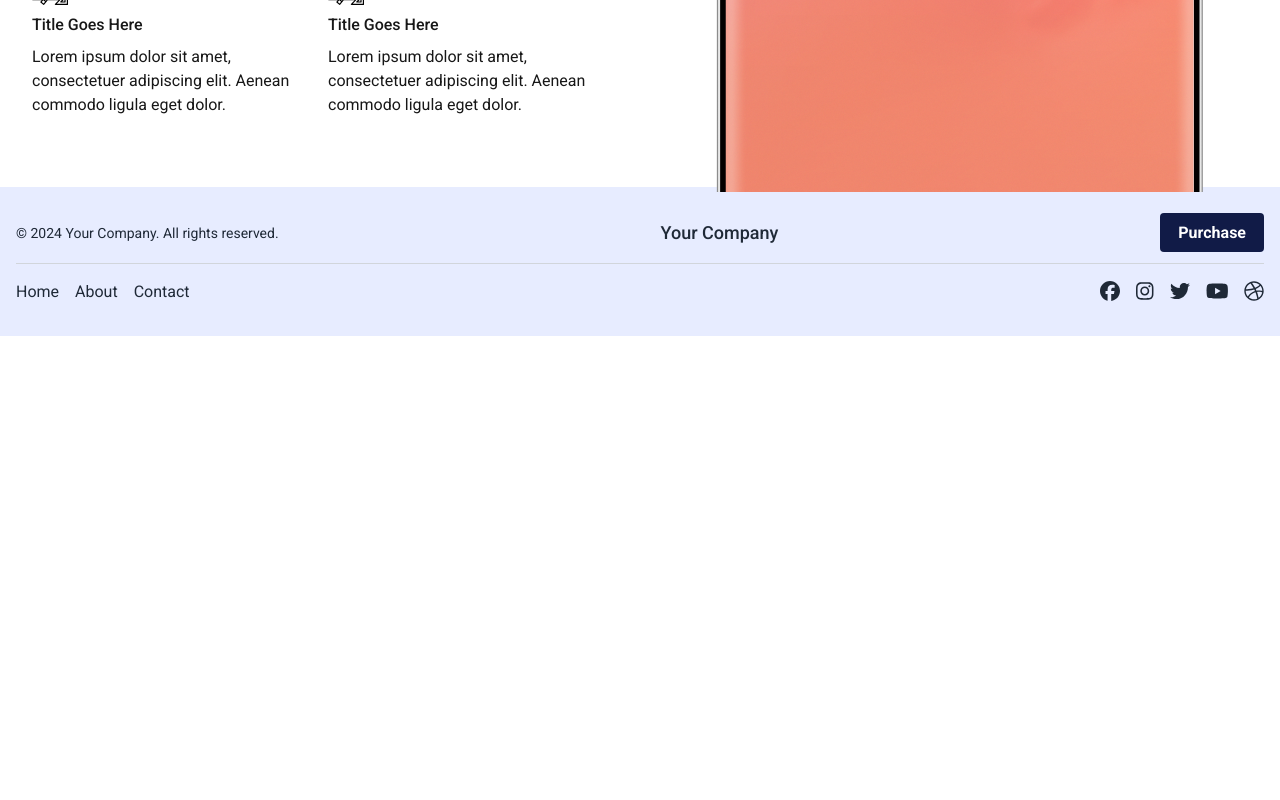
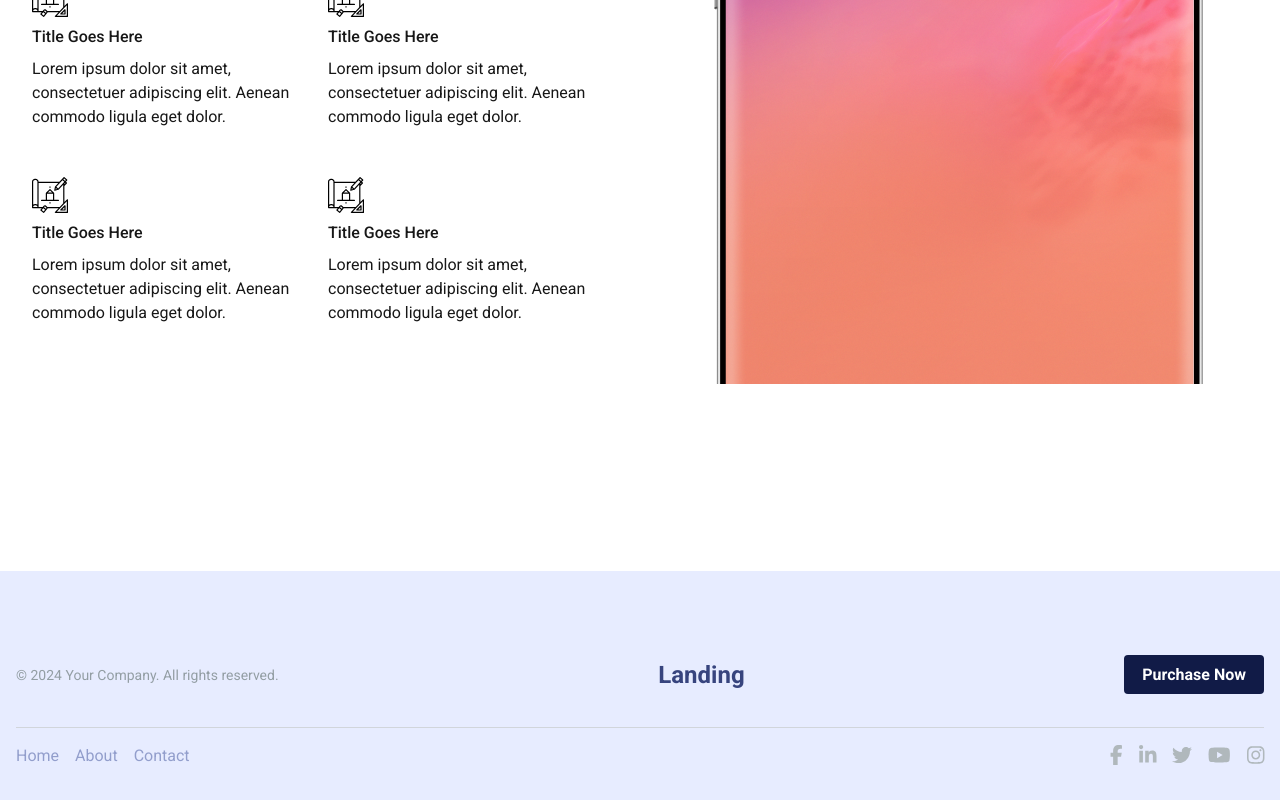
Before and after one commit to Somesh93/bluepencil-task, a Next.js app: page /about in a window 1280 px wide. Shown: the part 613-1413 px from the top of the page. Before the commit the page ends 949 px from the top, so only its background shows below. Built offline with nearby package versions, Linux system fonts and the light colour scheme.

Commit message:
Accessibility Improvements

```diff
--- a/src/app/about/page.tsx
+++ b/src/app/about/page.tsx
@@ -43,12 +43,17 @@ export default function Page() {
       <Head>
         <title>About Page</title>
       </Head>
+      <section className="h-full my-10 md:my-48">
+
       <FeatureSection
         title={featureData.title}
         subtitle={featureData.subtitle}
         imageSrc={featureData.imageSrc}
         points={featureData.points}
+
       />
+   </section>
+
     </Layout>
   );
 }
--- a/src/app/contact/page.tsx
+++ b/src/app/contact/page.tsx
@@ -40,9 +40,9 @@ export default function Page() {
   return (
     <Layout>
       <Head>
-        <title>About Us</title>
+        <title>Contact Us</title>
       </Head>
-      <section className="h-full my-30">
+      <section className="h-full my-10 md:my-48">
 
       <FeatureSection
         title={featureData.title}
--- a/src/app/globals.css
+++ b/src/app/globals.css
@@ -15,8 +15,17 @@ body {
 }
 
 
-.clipping {
-  clip-path: polygon(40.7% 7.5%, 52.6% 7.5%, 100.1% 0, 100.1% 100%, 84.6% 100%, 18.3% 100%, 0 100%, 0 0);
+
+
+.clipping{
+  clip-path: polygon(40.5% 3.8%, 57.7% 3.8%, 100% 0%, 100% 100%, 84.7% 100%, 18.4% 100%, 0% 100%, 0% 0%);
+}
+
+/* Small devices (tablets, 768px and up) */
+@media (min-width: 768px) {
+  .clipping{
+    clip-path:polygon(40.7% 7.5%, 52.6% 7.5%, 100.1% 0%, 100.1% 100%, 84.6% 100%, 18.3% 100%, 0% 100%, 0% 0%)
+  }
 }
 
 @layer utilities {
--- a/src/components/Button.tsx
+++ b/src/components/Button.tsx
@@ -4,17 +4,21 @@ interface ButtonProps {
   href: string;
   children: React.ReactNode;
   variant?: 'solid' | 'outline';
+  ariaLabel?: string;
 }
 
-const Button: React.FC<ButtonProps> = ({ href, children, variant = 'solid' }) => {
+const Button: React.FC<ButtonProps> = ({ href, children, variant = 'solid', ariaLabel }) => {
   const baseClasses = "font-bold py-2 px-4 rounded transition-colors duration-300";
   const solidClasses = "bg-[#111B47] text-white border-2 border-transparent hover:bg-transparent hover:text-[#111B47] hover:border-[#111B47]";
   const outlineClasses = "bg-transparent border-2 border-[#111B47] text-[#111B47] hover:bg-[#111B47] hover:text-white hover:border-transparent";
 
   const classes = `${baseClasses} ${variant === 'solid' ? solidClasses : outlineClasses}`;
 
+  // Convert children to string if it's a ReactNode
+  const buttonText = typeof children === 'string' ? children : '';
+
   return (
-    <a href={href} className={classes}>
+    <a href={href} className={classes} aria-label={ariaLabel || buttonText}>
       {children}
     </a>
   );
--- a/src/components/ImageTextSection.tsx
+++ b/src/components/ImageTextSection.tsx
@@ -39,7 +39,7 @@ const ImageTextSection: React.FC<ImageTextSectionProps> = ({
             <h2 className="text-3xl md:text-4xl font-medium leading-tight md:leading-normal mb-4 text-[#091133]">{title}</h2>
             <p className="text-lg md:text-xl mb-4 text-[#6F7CB2]">{body}</p>
             {showButton && (
-              <Button href={buttonHref} variant="solid">
+              <Button href={buttonHref} aria-label={buttonText}  variant="solid">
                 {buttonText}
               </Button>
             )}
--- a/src/components/TextWithIcon.tsx
+++ b/src/components/TextWithIcon.tsx
@@ -8,7 +8,7 @@ interface TextWithIconProps {
 
 const TextWithIcon: React.FC<TextWithIconProps> = ({ icon, title, body }) => {
   return (
-    <div className="flex flex-col items-start text-left ">
+    <div className="flex flex-col items-start text-left py-4 ">
       <div className="mb-2">{icon}</div>
       <h2 className="text-16px font-medium mb-2">{title}</h2>
       <p className="text-12px">{body}</p>
--- a/src/components/footer.tsx
+++ b/src/components/footer.tsx
@@ -1,35 +1,41 @@
-import { FontAwesomeIcon } from '@fortawesome/react-fontawesome';
-import { faFacebook, faInstagram, faTwitter, faYoutube, faDribbble } from '@fortawesome/free-brands-svg-icons';
-import Image from 'next/image';
-import Link from 'next/link';
-import Button from './Button';
+import { FontAwesomeIcon } from "@fortawesome/react-fontawesome";
+import {
+  faFacebookF,
+  faInstagram,
+  faTwitter,
+  faYoutube,
+  faLinkedinIn,
+} from "@fortawesome/free-brands-svg-icons";
+
+import Image from "next/image";
+import Link from "next/link";
+import Button from "./Button";
 
 const Footer = () => {
   return (
     <footer className="bg-[#E7ECFF] text-gray-800 p-4">
       <div className="container mx-auto">
-
-   {/* Footer Bottom Part */}
-   <div className="flex flex-col md:flex-row justify-between items-center py-4">
-
-
-
-         {/* Copyright */}
-         <div className="text-center py-4 md:py-0">
-            <p className="text-sm">&copy; {new Date().getFullYear()} Your Company. All rights reserved.</p>
+        {/* Footer Bottom Part */}
+        <div className="flex flex-col md:flex-row justify-between items-center py-4 mt-14 mb-5">
+          {/* Copyright */}
+          <div className="text-center py-4 md:py-0">
+            <p className="text-sm" style={{color : "#939EA4"}}>
+              &copy; {new Date().getFullYear()} Your Company. All rights
+              reserved.
+            </p>
           </div>
-
 
           {/* Logo */}
           <div className="flex items-center space-x-2">
-            <span className="text-lg font-medium">Your Company</span>
+            <a href="/public" className="text-2xl font-bold text-[#37447E]">
+              Landing
+            </a>
           </div>
-
 
           {/* Purchase Button */}
           <div className="mt-4 md:mt-0">
-          <Button href="#" variant="solid">
-              Purchase
+            <Button href="#" variant="solid">
+              Purchase Now
             </Button>
           </div>
         </div>
@@ -38,28 +44,63 @@ const Footer = () => {
         <div className="flex flex-col md:flex-row justify-between items-center py-4 border-t border-gray-300">
           {/* Left Navigation */}
           <nav className="flex flex-col md:flex-row space-y-2 md:space-y-0 md:space-x-4 text-center md:text-left">
-            <a href="/" className="hover:text-gray-600">Home</a>
-            <a href="/about" className="hover:text-gray-600">About</a>
-            <a href="/contact" className="hover:text-gray-600">Contact</a>
+            <a href="/" className="hover:text-gray-600"   style={{ color: "#929ECC" }}>
+              Home
+            </a>
+            <a href="/about" className="hover:text-gray-600" style={{ color: "#929ECC" }}>
+              About
+            </a>
+            <a href="/contact" className="hover:text-gray-600" style={{ color: "#929ECC" }}>
+              Contact
+            </a>
           </nav>
 
           {/* Right Social Icons */}
           <div className="flex justify-center space-x-4 mt-4 md:mt-0">
-            <a href="https://facebook.com" className="hover:text-gray-600">
-              <FontAwesomeIcon icon={faFacebook} size="lg" />
+            <a
+              href="https://facebook.com"
+              className="hover:text-gray-600"
+              style={{ color: "#B0B8BC" }}
+            >
+              <FontAwesomeIcon icon={faFacebookF} size="lg" />
             </a>
-            <a href="https://instagram.com" className="hover:text-gray-600">
+
+
+            <a
+              href="https://linkedin.com"
+              className="hover:text-gray-600"
+              style={{ color: "#B0B8BC" }}
+            >
+              <FontAwesomeIcon icon={faLinkedinIn} size="lg" />
+            </a>
+
+
+
+            <a
+              href="https://twitter.com"
+              className="hover:text-gray-600"
+              style={{ color: "#B0B8BC" }}
+            >
+              <FontAwesomeIcon icon={faTwitter} size="lg" />
+            </a>
+
+            <a
+              href="https://youtube.com"
+              className="hover:text-gray-600"
+              style={{ color: "#B0B8BC" }}
+            >
+              <FontAwesomeIcon icon={faYoutube} size="lg" />
+            </a>
+            <a
+              href="https://instagram.com"
+              className="hover:text-gray-600"
+              style={{ color: "#B0B8BC" }}
+            >
               <FontAwesomeIcon icon={faInstagram} size="lg" />
             </a>
-            <a href="https://twitter.com" className="hover:text-gray-600">
-              <FontAwesomeIcon icon={faTwitter} size="lg" />
-            </a>
-            <a href="https://youtube.com" className="hover:text-gray-600">
-              <FontAwesomeIcon icon={faYoutube} size="lg" />
-            </a>
-            <a href="https://dribbble.com" className="hover:text-gray-600">
-              <FontAwesomeIcon icon={faDribbble} size="lg" />
-            </a>
+
+
+
           </div>
         </div>
       </div>
--- a/src/components/header.tsx
+++ b/src/components/header.tsx
@@ -32,11 +32,12 @@ const Header = () => {
         <nav className="hidden md:flex space-x-4">
           <a href="/" className="text-[#505F98] hover:text-gray-700">Home</a>
           <a href="/about" className="text-[#505F98] hover:text-gray-700">About</a>
+          <a href="/contact" className="text-[#505F98] hover:text-gray-700">Contact</a>
         </nav>
 
         {/* Center Logo */}
-        <div className="flex-grow text-center">
-          <a href="/public" className="text-2xl font-bold text-[#37447E]">Landing</a>
+        <div className="text-2xl font-bold text-[#37447E]">
+          <a href="/">Landing</a>
         </div>
 
         {/* Right Navigation */}
@@ -46,7 +47,7 @@ const Header = () => {
 
         {/* Mobile Menu Button */}
         <div className="md:hidden">
-          <button onClick={toggleMobileMenu} name="mobile-navigation" className="focus:outline-none">
+          <button onClick={toggleMobileMenu} name="mobile-navigation" className="focus:outline-none" aria-label="Open menu">
             <svg className="w-6 h-6 text-[#505F98]" fill="none" stroke="currentColor" viewBox="0 0 24 24" xmlns="http://www.w3.org/2000/svg">
               <path strokeLinecap="round" strokeLinejoin="round" strokeWidth="2" d="M4 6h16M4 12h16M4 18h16"></path>
             </svg>
@@ -60,7 +61,7 @@ const Header = () => {
           <nav className="flex flex-col items-center space-y-4 p-4">
             <a href="/" className="hover:text-gray-700">Home</a>
             <a href="/about" className="hover:text-gray-700">About</a>
-            <a href="/contact" className="hover:text-gray-700">About</a>
+            <a href="/contact" className="hover:text-gray-700">Contact</a>
             <Button href="#" variant="solid">Buy Now</Button>
           </nav>
         </div>
```
Also changed, not shown: src/app/page.tsx (+4 -4 lines).
